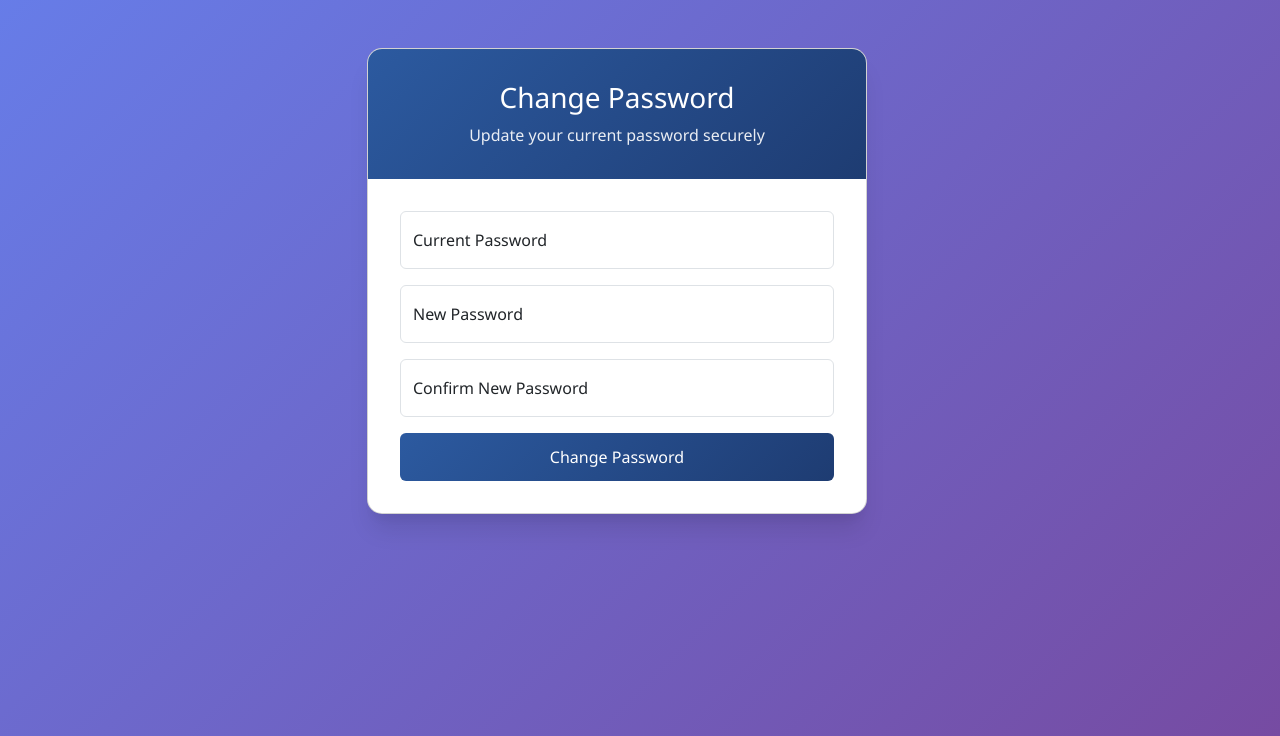
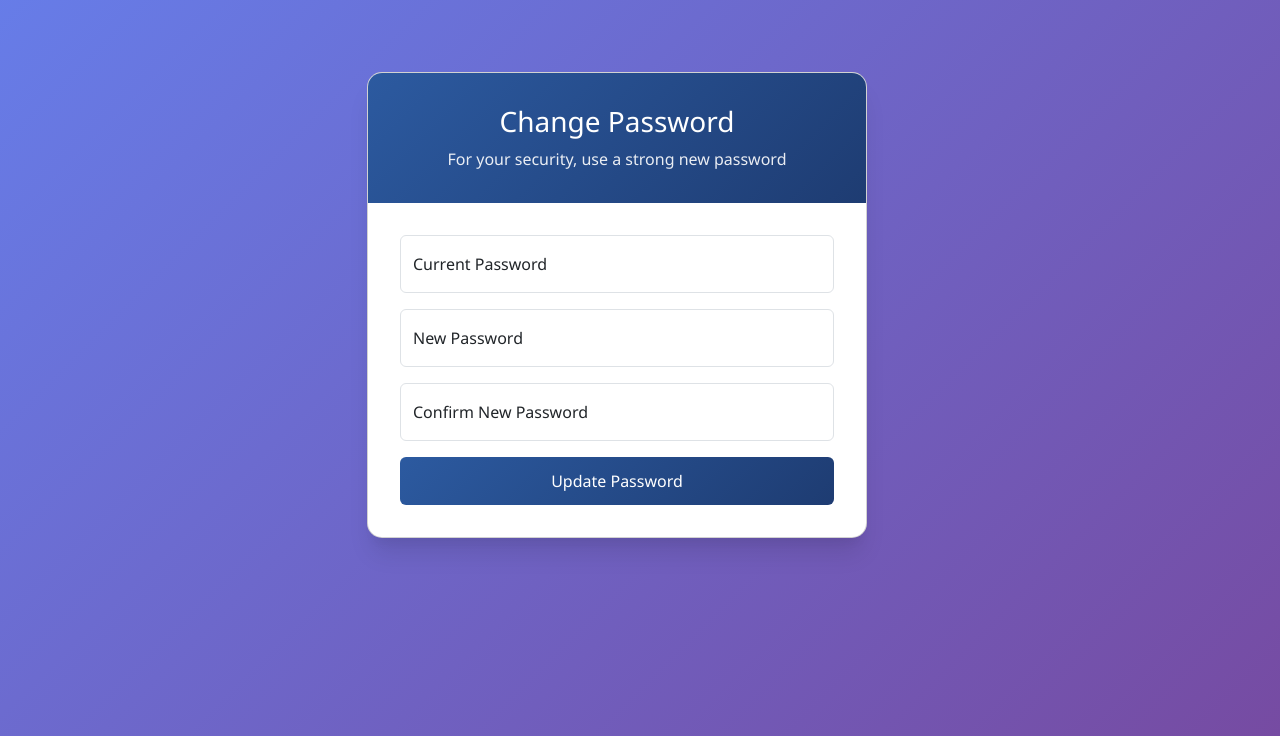
Before and after one commit to roparon/COUNTY_PORTAL, a Flask app: template app/templates/security/change_password.html in a window 1280 px wide. Shown: the part 64-800 px from the top of the page. Run offline with Flask 3, Linux system fonts and the light colour scheme; the template is opened without the code that fills it, so the values that code supplies are empty, except form fields; form fields are guessed from the names that the template uses.

Commit message:
created change_password file

```diff
--- a/app/templates/security/change_password.html
+++ b/app/templates/security/change_password.html
@@ -1,14 +1,14 @@
 {% extends "base.html" %}
 
-{% block title %}Change Password - County Portal{% endblock %}
+{% block title %}Change Password - Staff{% endblock %}
 
 {% block content %}
 <div class="row justify-content-center">
     <div class="col-md-6">
-        <div class="card auth-card mt-4">
+        <div class="card auth-card mt-5">
             <div class="auth-header">
                 <h1>Change Password</h1>
-                <p>Update your current password securely</p>
+                <p>For your security, use a strong new password</p>
             </div>
             <div class="auth-body">
                 <form method="POST" action="{{ url_for('security.change_password') }}">
@@ -17,29 +17,29 @@
                     <div class="form-floating mb-3">
                         {{ form.password(class="form-control", placeholder="Current Password") }}
                         <label for="password">Current Password</label>
-                        {% if form.password.errors %}
-                            <div class="text-danger small mt-1">{{ form.password.errors[0] }}</div>
-                        {% endif %}
+                        {% for error in form.password.errors %}
+                            <div class="text-danger small mt-1">{{ error }}</div>
+                        {% endfor %}
                     </div>
 
                     <div class="form-floating mb-3">
                         {{ form.new_password(class="form-control", placeholder="New Password") }}
                         <label for="new_password">New Password</label>
-                        {% if form.new_password.errors %}
-                            <div class="text-danger small mt-1">{{ form.new_password.errors[0] }}</div>
-                        {% endif %}
+                        {% for error in form.new_password.errors %}
+                            <div class="text-danger small mt-1">{{ error }}</div>
+                        {% endfor %}
                     </div>
 
                     <div class="form-floating mb-3">
                         {{ form.new_password_confirm(class="form-control", placeholder="Confirm New Password") }}
                         <label for="new_password_confirm">Confirm New Password</label>
-                        {% if form.new_password_confirm.errors %}
-                            <div class="text-danger small mt-1">{{ form.new_password_confirm.errors[0] }}</div>
-                        {% endif %}
+                        {% for error in form.new_password_confirm.errors %}
+                            <div class="text-danger small mt-1">{{ error }}</div>
+                        {% endfor %}
                     </div>
 
                     <div class="d-grid">
-                        <button type="submit" class="btn btn-primary">Change Password</button>
+                        <button type="submit" class="btn btn-primary">Update Password</button>
                     </div>
                 </form>
             </div>
```
Also changed, not shown: app/templates/change_password.html (deleted, +0 -55 lines).
